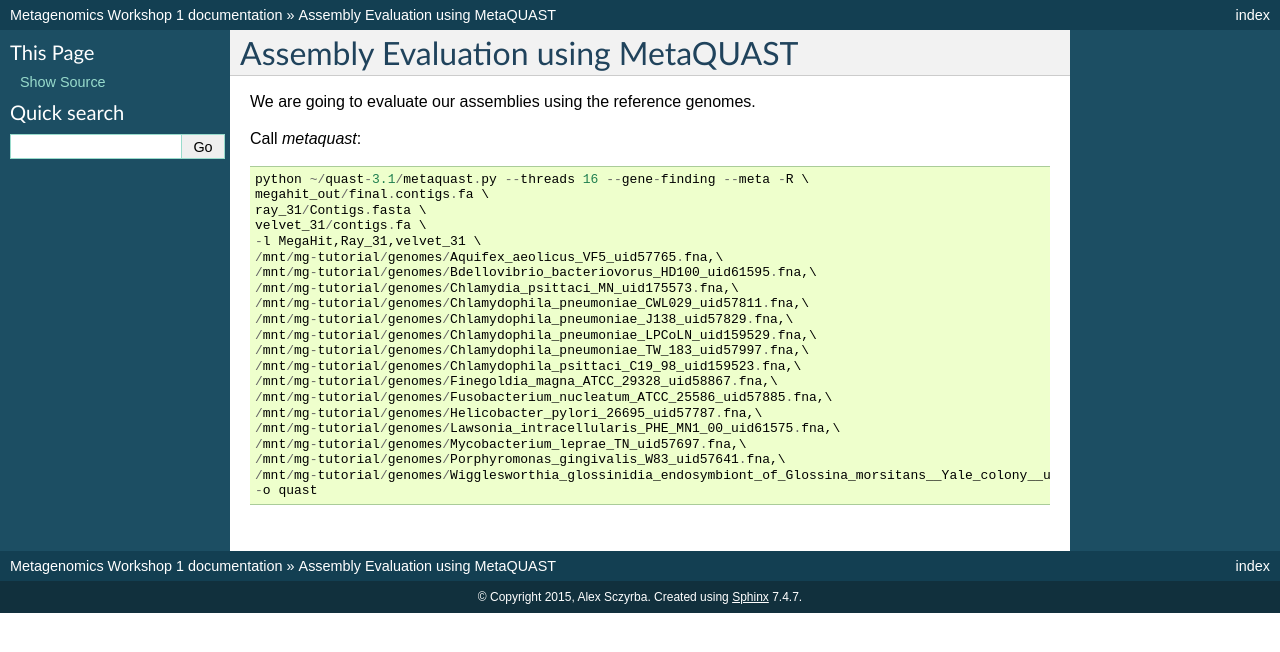
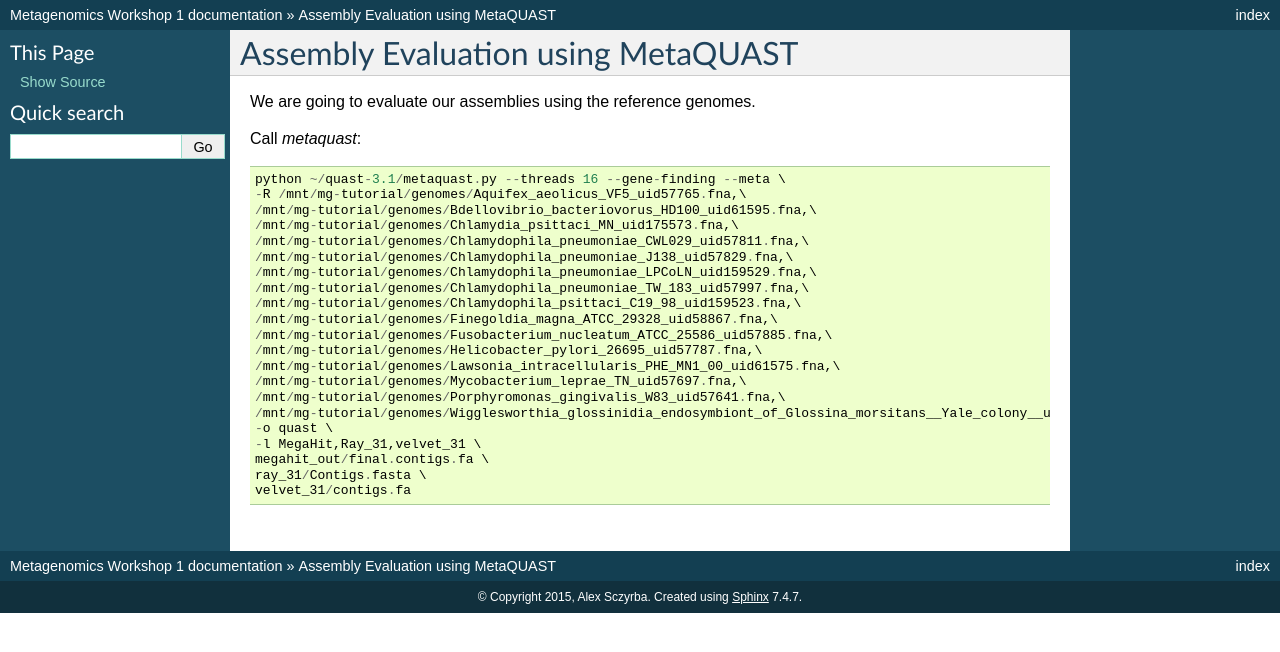
Before and after one commit to metagenomics/metagenomics-workshop, a Sphinx documentation site: the page built from docs/evaluation/index.rst, in a window 1280 px wide. Shown: the top 652 px of the page. Built offline with Sphinx 7.4.7, drawn with Linux system fonts in a browser that asks for light colours; part of the change alters nothing that is shown.

```diff
--- a/docs/evaluation/index.rst
+++ b/docs/evaluation/index.rst
@@ -5,12 +5,8 @@ We are going to evaluate our assemblies using the reference genomes.
 
 Call `metaquast`::
 
-  python ~/quast-3.1/metaquast.py --threads 16 --gene-finding --meta -R \
-  megahit_out/final.contigs.fa \
-  ray_31/Contigs.fasta \
-  velvet_31/contigs.fa \
-  -l MegaHit,Ray_31,velvet_31 \
-  /mnt/mg-tutorial/genomes/Aquifex_aeolicus_VF5_uid57765.fna,\
+  python ~/quast-3.1/metaquast.py --threads 16 --gene-finding --meta \
+  -R /mnt/mg-tutorial/genomes/Aquifex_aeolicus_VF5_uid57765.fna,\
   /mnt/mg-tutorial/genomes/Bdellovibrio_bacteriovorus_HD100_uid61595.fna,\
   /mnt/mg-tutorial/genomes/Chlamydia_psittaci_MN_uid175573.fna,\
   /mnt/mg-tutorial/genomes/Chlamydophila_pneumoniae_CWL029_uid57811.fna,\
@@ -25,4 +21,8 @@ Call `metaquast`::
   /mnt/mg-tutorial/genomes/Mycobacterium_leprae_TN_uid57697.fna,\
   /mnt/mg-tutorial/genomes/Porphyromonas_gingivalis_W83_uid57641.fna,\
   /mnt/mg-tutorial/genomes/Wigglesworthia_glossinidia_endosymbiont_of_Glossina_morsitans__Yale_colony__uid88075.fna \
-  -o quast
+  -o quast \
+  -l MegaHit,Ray_31,velvet_31 \
+  megahit_out/final.contigs.fa \
+  ray_31/Contigs.fasta \
+  velvet_31/contigs.fa
```
